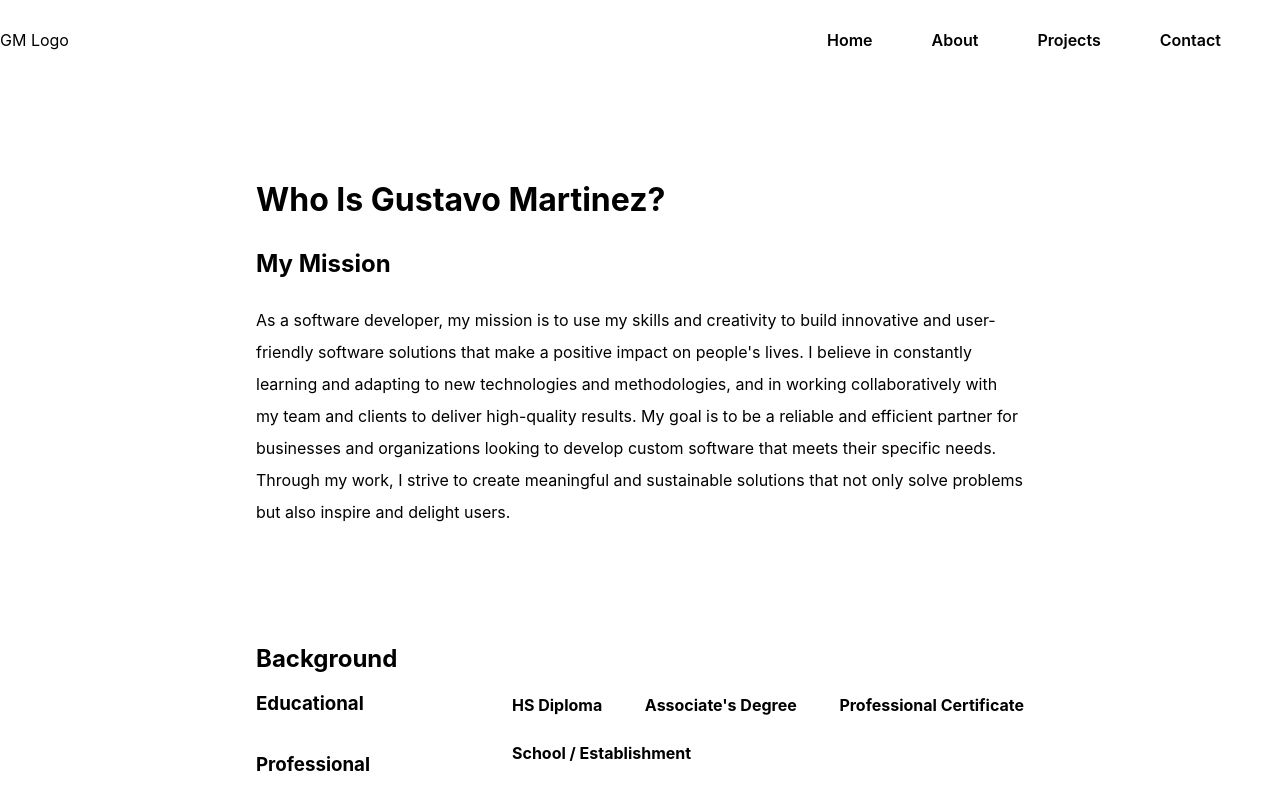
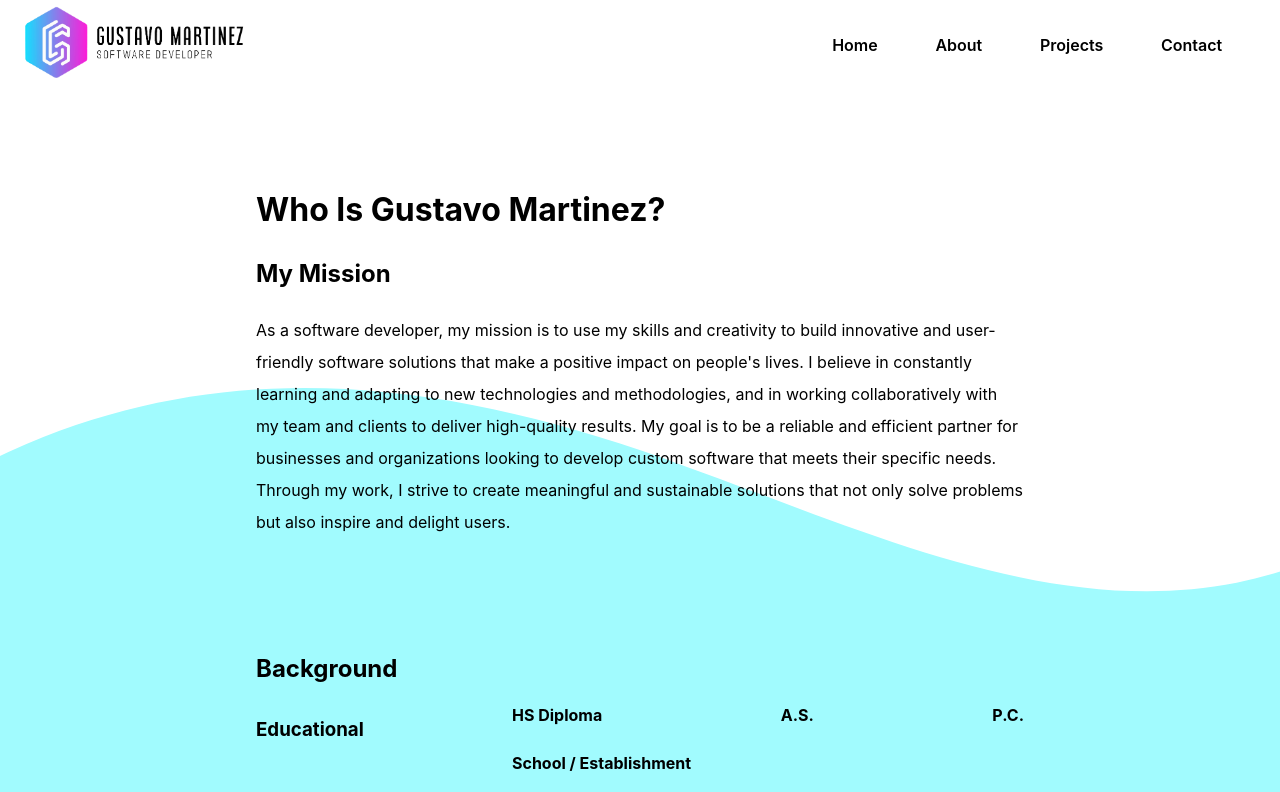
Before and after one commit to Gustavo0623/Gustavo-M-Portfolio, a React (Create React App) app in the folder frontend/: page /about in a window 1280 px wide. Shown: the top 792 px of the page. Built offline with nearby package versions, Linux system fonts and the light colour scheme.

Commit message:
big styling update, animated background added, icon animations added, page structue updated for following - home, about, and projects

```diff
--- a/frontend/src/App.css
+++ b/frontend/src/App.css
@@ -1,12 +1,81 @@
+main {
+  z-index: -1;
+  background-image: url('../public/Photos/background.svg');
+  background-size: cover;
+  background-repeat: no-repeat;
+  background-attachment: fixed;
+  animation: moveBg 40s linear infinite;
+  min-height: 100vh;
+}
+
+.spin, .s-1 {
+  animation: spin-small 1s linear infinite;
+}
+
+.s-2, .s-3 {
+  animation: spin 1s linear infinite;
+}
+
+.s-4 {
+  animation: spin-l 1s linear infinite;
+}
+
+.l-spin {
+  animation: spin 1s linear;
+}
+
+@keyframes spin-small {
+  0% { transform: scale(.75) rotateY(0deg); }
+  100% { transform: scale(.75) rotateY(360deg); }
+}
+
+@keyframes spin {
+  0% { transform: rotateY(0deg); }
+  100% { transform: rotateY(360deg); }
+}
+
+@keyframes spin-l {
+  0% { transform: scale(1.2) rotateY(0deg); }
+  100% { transform: scale(1.2) rotateY(360deg); }
+}
+
+@keyframes warp {
+  0% { border-radius: 50% 50% 50% 50% / 74% 22% 74% 22%; }
+  50% { border-radius: 50% 50% 50% 50% / 22% 74% 22% 74%; }
+  100% { border-radius: 50% 50% 50% 50% / 74% 22% 74% 22%; }
+}
+
+@keyframes moveBg {
+  0% {
+    background-position: 0 0;
+  }
+  50% {
+    background-position: 100% 0;
+  }
+  100% {
+    background-position: 0 0;
+  }
+}
+
 #head {
-  height: 10vh;
+  min-height: 10vh;
   display: flex;
   align-items: center;
+  background-color: transparent;
 }
+
 #logo {
+  position: relative;
   margin: auto;
+  padding-left: 1em;
   flex: 3;
 }
+
+#logo-img {
+  width: 235px;
+  object-fit: contain;
+}
+
 #nav {
   display: flex;
   justify-content: space-evenly;
@@ -37,6 +106,16 @@
   flex-direction: column;
   justify-content: center;
   align-items: center;
+}
+
+#intro {
+  margin-top: 0px;
+  padding-top: 100px;
+}
+
+#quick-links {
+  margin-bottom: 0px;
+  padding-bottom: 100px;
 }
 
 .split, #showcase {
@@ -74,7 +153,9 @@ h2 {
 
 #portrait {
   width: 250px;
-  border-radius: 20px;
+  animation: warp 5s linear infinite;
+  background-color: #a1fbfe;
+  filter: drop-shadow(0 0 20px #f422d9);
 }
 
 #portrait, #proj-home {
@@ -221,9 +302,10 @@ h2 {
 #about {
   height: auto;
   margin: auto;
+  padding-top: 100px;
 }
 
-#about, #bg-abt {
+#bg-abt {
   margin-top: 100px;
 }
 
@@ -235,16 +317,30 @@ h2 {
 
 #bg-split {
   margin-bottom: 100px;
+  align-items: stretch;
 }
 
 #bg-content {
   display: flex;
   flex-direction: column;
-  justify-content: left;
   flex: 1;
+  margin-top: 1em;
+}
+
+#bg-content > :first-child {
+  margin: 0%;
+  padding-top: 1em;
+  padding-bottom: 1em;
+}
+
+#bg-content > :last-child {
+  padding-top: 1em;
+  padding-bottom: 1em;
+  margin-bottom: 0%;
 }
 
 #bg-display {
+  margin-top: 1em;
   display: flex;
   flex-direction: column;
   justify-content: center;
@@ -254,6 +350,7 @@ h2 {
 
 #bg-display > .stack-group {
   justify-content: space-between;
+  margin-top: 0%;
 }
 
 .milestone > strong, #bg-content > h3 {
--- a/frontend/src/Home.js
+++ b/frontend/src/Home.js
@@ -1,6 +1,22 @@
-import React from 'react'
+import React, {useState} from 'react'
 
 const Home = () => {
+
+    const [isHovering, setIsHovering] = useState(false);
+    const [s1, setS1] = useState(false);
+    const [s2, setS2] = useState(false);
+    const [s3, setS3] = useState(false);
+    const [s4, setS4] = useState(false);
+
+
+    const handleMouseEnter = () => {
+        setIsHovering(true);
+    };
+
+    const handleMouseLeave = () => {
+        setIsHovering(false);
+    };
+
     return (
         <main>
             <div id='intro'>
@@ -32,12 +48,13 @@ const Home = () => {
                 <div id='t-stack'>
                     <p className='t-title'> Tech Stack </p>
                     <div className='stack-group'>
-                        <img src='./Photos/icons8-html-5-is-a-software-solution-stack-that-defines-the-properties-and-behaviors-of-web-page-48.png' alt='HTML5 logo' className='icon shrink'/>
-                        <img src='./Photos/icons8-cascading-style-sheets-language-used-for-describing-the-presentation-of-a-document-48.png' alt='CSS3 logo' className='icon shrink'/>
-                        <img src='./Photos/icons8-javascript-48.png' alt='javascript logo' className='icon'/>
-                        <img src='./Photos/icons8-react-100.png' alt='React logo' className='icon'/>
-                        <img src='./Photos/icons8-sql-64.png' alt='SQL logo' className='icon i-grow'/>
+                        <img src='./Photos/icons8-html-5-is-a-software-solution-stack-that-defines-the-properties-and-behaviors-of-web-page-48.png' alt='HTML5 logo' className={isHovering ? 'spin icon shrink' : 'icon shrink'} onMouseEnter={handleMouseEnter} onMouseLeave={handleMouseLeave}/>
+                        <img src='./Photos/icons8-cascading-style-sheets-language-used-for-describing-the-presentation-of-a-document-48.png' alt='CSS3 logo' className={s1 ? 's-1 icon shrink' : 'icon shrink'} onMouseEnter={()=> {setS1(true)}} onMouseLeave={()=> {setS1(false)}}/>
+                        <img src='./Photos/icons8-javascript-48.png' alt='javascript logo' className={s2 ? 's-2 icon' : 'icon'} onMouseEnter={()=> {setS2(true)}} onMouseLeave={()=> {setS2(false)}}/>
+                        <img src='./Photos/icons8-react-100.png' alt='React logo' className={s3 ? 's-3 icon' : 'icon'} onMouseEnter={()=> {setS3(true)}} onMouseLeave={()=> {setS3(false)}}/>
+                        <img src='./Photos/icons8-sql-64.png' alt='SQL logo' className={s4 ? 's-4 icon i-grow' : 'icon i-grow'} onMouseEnter={()=> {setS4(true)}} onMouseLeave={()=> {setS4(false)}}/>
                     </div>
+                    <p id='value'> { isHovering ? 'HTML5' : s1 ? 'CSS3' : s2 ? 'Javascript' : s3 ? 'React.js' : s4 ? 'SQL' : '' }</p>
                 </div>
             </div>
 
--- a/frontend/src/Navigation.js
+++ b/frontend/src/Navigation.js
@@ -1,13 +1,27 @@
+import React, { useState } from "react";
+
 const Navigation = () => {
-    // <p> to be replaced with nav
+
+    const [isHovering, setIsHovering] = useState(false);
+
+    const handleMouseEnter = () => {
+        setIsHovering(true);
+    };
+
+    const handleMouseLeave = () => {
+        setIsHovering(false);
+    };
+
     return (
-        <header id="head">
-            <p id="logo">GM Logo</p>
-            <nav id="nav">
-                <a className="link" href="/" >Home</a>
-                <a className="link" href="/about">About</a>
-                <a className="link" href="/projects">Projects</a>
-                <a className="link" href="/contact">Contact</a>
+        <header id='head'>
+            <div id='logo'>
+                <img src='./Photos/logo.PNG' alt='Gustavo logo' id='logo-img' className={isHovering ? 'l-spin' : ''} onMouseEnter={handleMouseEnter} onMouseLeave={handleMouseLeave}/>
+            </div>
+            <nav id='nav'>
+                <a className='link' href='/' >Home</a>
+                <a className='link' href='/about'>About</a>
+                <a className='link' href='/projects'>Projects</a>
+                <a className='link' href='/contact'>Contact</a>
             </nav>
         </header>
     );
--- a/frontend/src/places/About.js
+++ b/frontend/src/places/About.js
@@ -8,7 +8,8 @@ const About = () => {
     const [edu, setEdu] = useState(0)
 
     return (
-        <main id='about'>
+        <main>
+            <div id='about'>
                 <h1 id='title'>Who Is Gustavo Martinez?</h1>
                 {/* potential showcase styling similar to home projects, to keep styling consistent */}
                 <h2 id='drop'>My Mission</h2>
@@ -21,24 +22,25 @@ const About = () => {
                 <h2 id='bg-abt'>Background</h2>
                 <div id='bg-split'>
                     <div id='bg-content'>
-                    <h3>Educational</h3>
-                    <h3>Professional</h3>
+                        <h3 id='edu'>Educational</h3>
+                        <h3 id='prof'>Professional</h3>
                     </div>
                     {/* content component to be displayed here conditionally depending on click */}
                     <div id='bg-display'>
                         <div className='stack-group'>
                             <div className='milestone'>
-                            <strong className='msg' onClick={() => {setEdu(0)}}>HS Diploma</strong>
+                                <strong className='msg' onClick={() => {setEdu(0)}}>{edu !== 0 ? 'H.S.' : 'HS Diploma'}</strong>
                             </div>
                             <div className='milestone'>
-                            <strong className='msg' onClick={() => {setEdu(1)}}>Associate's Degree</strong>
+                                <strong className='msg' onClick={() => {setEdu(1)}}>{edu !== 1 ? 'A.S.' : "Associate's Degree"}</strong>
                             </div>
                             <div className='milestone'>
-                            <strong className='msg' onClick={() => {setEdu(2)}}>Professional Certificate</strong>
+                                <strong className='msg' onClick={() => {setEdu(2)}}>{edu !== 2 ? 'P.C.' : 'Professional Certificate'}</strong>
                             </div>
                         </div>
                         {/* to become component */}
                         { edu === 0 ? <HighSchool/> : edu === 1 ? <College/> : edu === 2 ? <Certificate/> : null}
+                    </div>
                 </div>
             </div>
         </main>
--- a/frontend/src/places/Projects.js
+++ b/frontend/src/places/Projects.js
@@ -1,6 +1,7 @@
 const Projects = () => {
     return (
-        <main id='about'>
+        <main>
+            <div id='about'>
                 <h1>A Glimpse Of What Is Possible</h1>
                 <div id='pro-tabs'>
                     <h2 className='tab'>Front-End</h2>
@@ -24,6 +25,7 @@ const Projects = () => {
                         </p>
                     </div>
                 </div>
+            </div>
         </main>
     );
 }
```
Also changed, not shown: frontend/public/Photos/background.svg (added), frontend/public/Photos/logo.PNG (added). Lines whose indentation alone changed are shown as unchanged.
